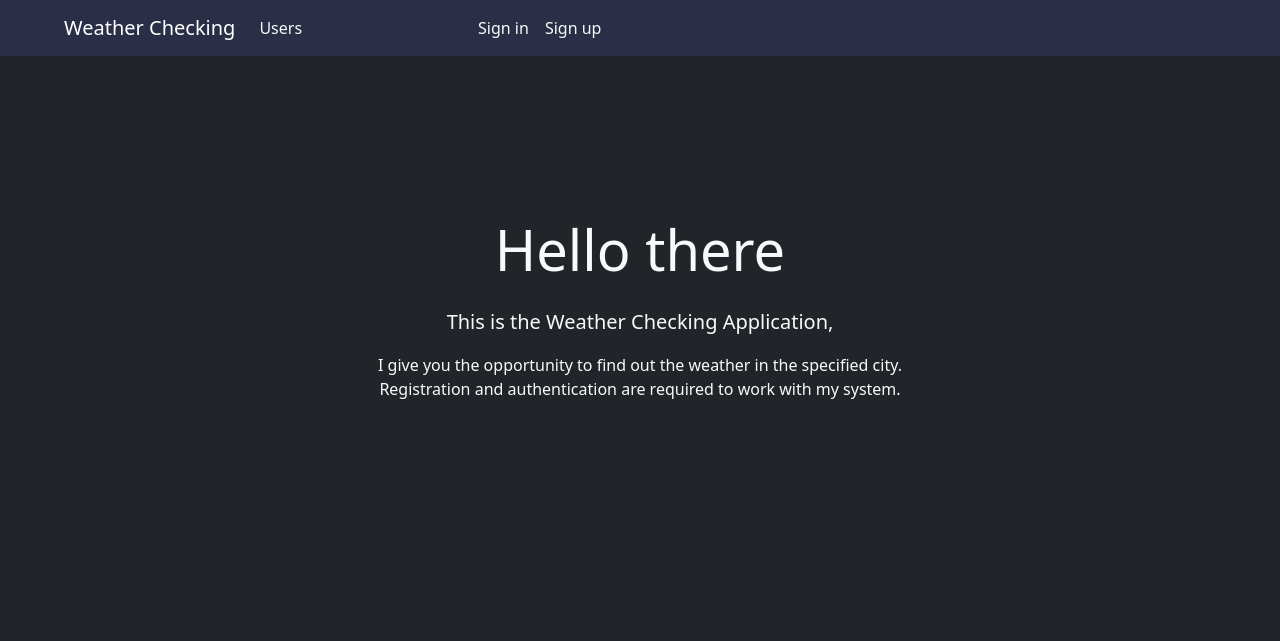
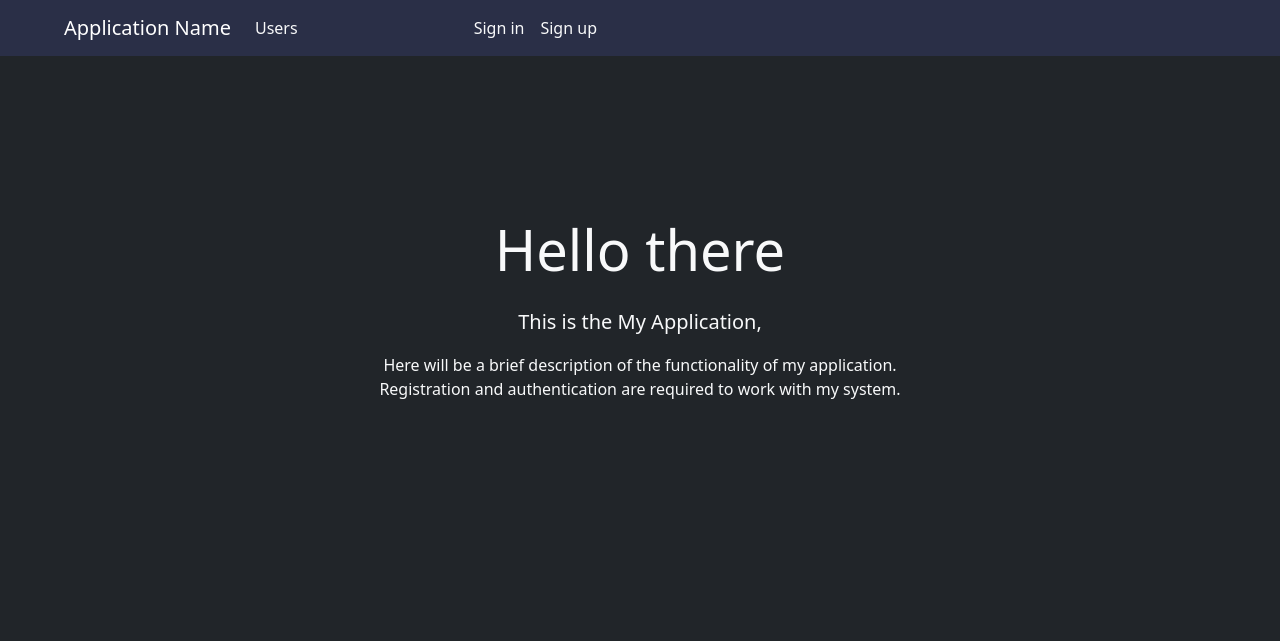
Before and after one commit to Spike2250/wom-portal-django, a Django app: page / in a window 1280 px wide. Shown: the top 641 px of the page. Run offline with Django 5.2, Linux system fonts and the light colour scheme; some libraries are stand-ins or nearby versions.

Commit message:
update application name and description in base html templates

```diff
--- a/app/templates/index.html
+++ b/app/templates/index.html
@@ -16,9 +16,9 @@
             {% else %}
                 <p class="display-4 mt-5 mb-4">{% trans 'Hello there' %}</p>
                 <p class="mx-auto w-50">
-                <p class="lead">{% trans 'This is the Weather Checking Application,' %}</p>
+                <p class="lead">{% trans 'This is the My Application,' %}</p>
                 <p class="text-center mx-auto w-75">
-                    {% trans 'I give you the opportunity to find out the weather in the specified city.' %}
+                    {% trans 'Here will be a brief description of the functionality of my application.' %}
                     <br>
                     {% trans 'Registration and authentication are required to work with my system.' %}
                 </p>
--- a/app/templates/navbar.html
+++ b/app/templates/navbar.html
@@ -2,7 +2,7 @@
 {% load i18n %}
 
 <nav class="navbar navbar-dark navbar-expand-lg mb-3" style="background-color: #2a2f47; padding-left: 4em;" data-bs-theme="dark">
-    <a class="navbar-brand text-white" href="{% url 'home' %}">{% trans 'Weather Checking' %}</a>
+    <a class="navbar-brand text-white" href="{% url 'home' %}">{% trans 'Application Name' %}</a>
     <button class="navbar-toggler" data-bs-toggle="offcanvas" data-toggle="collapse" data-target="#navbarToggleExternalContent">
         <span class="navbar-toggler-icon"></span>
     </button>
```
